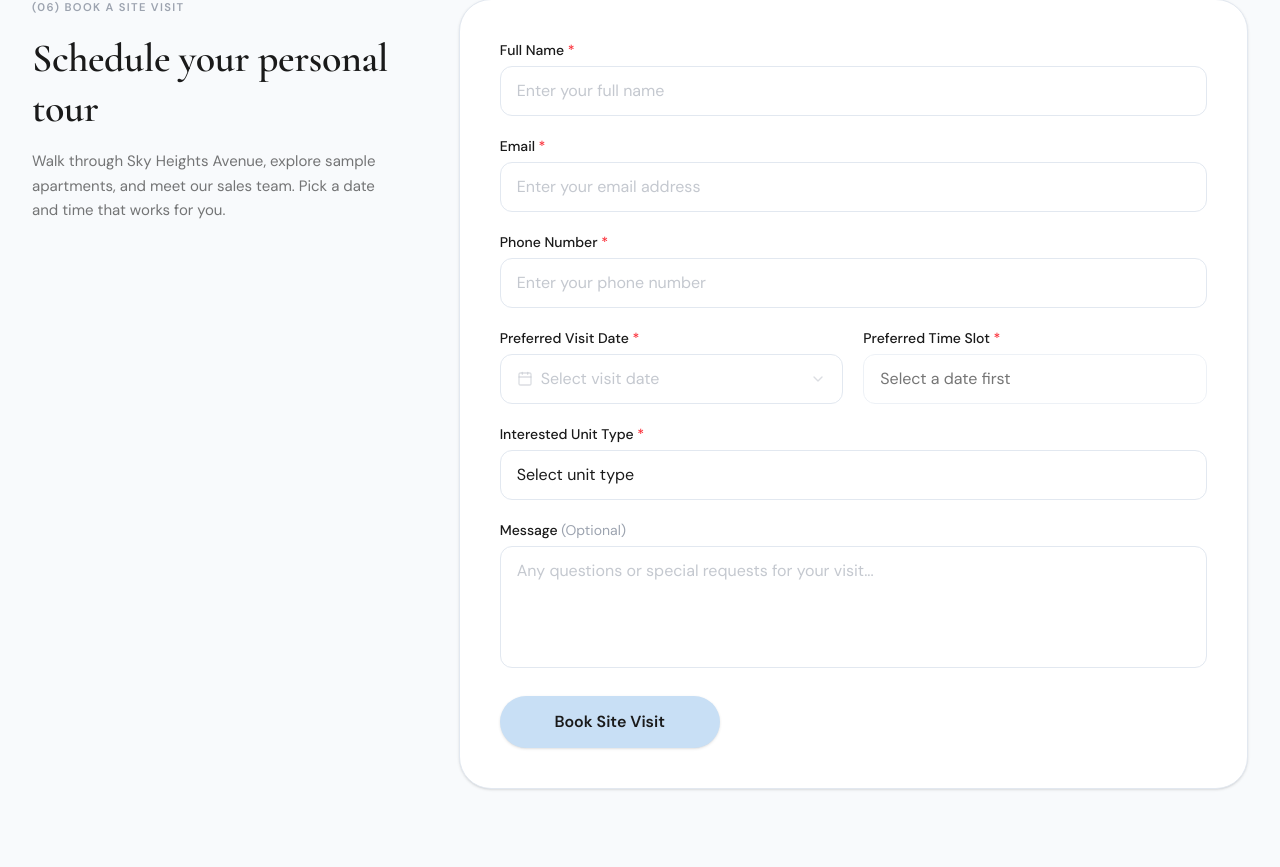
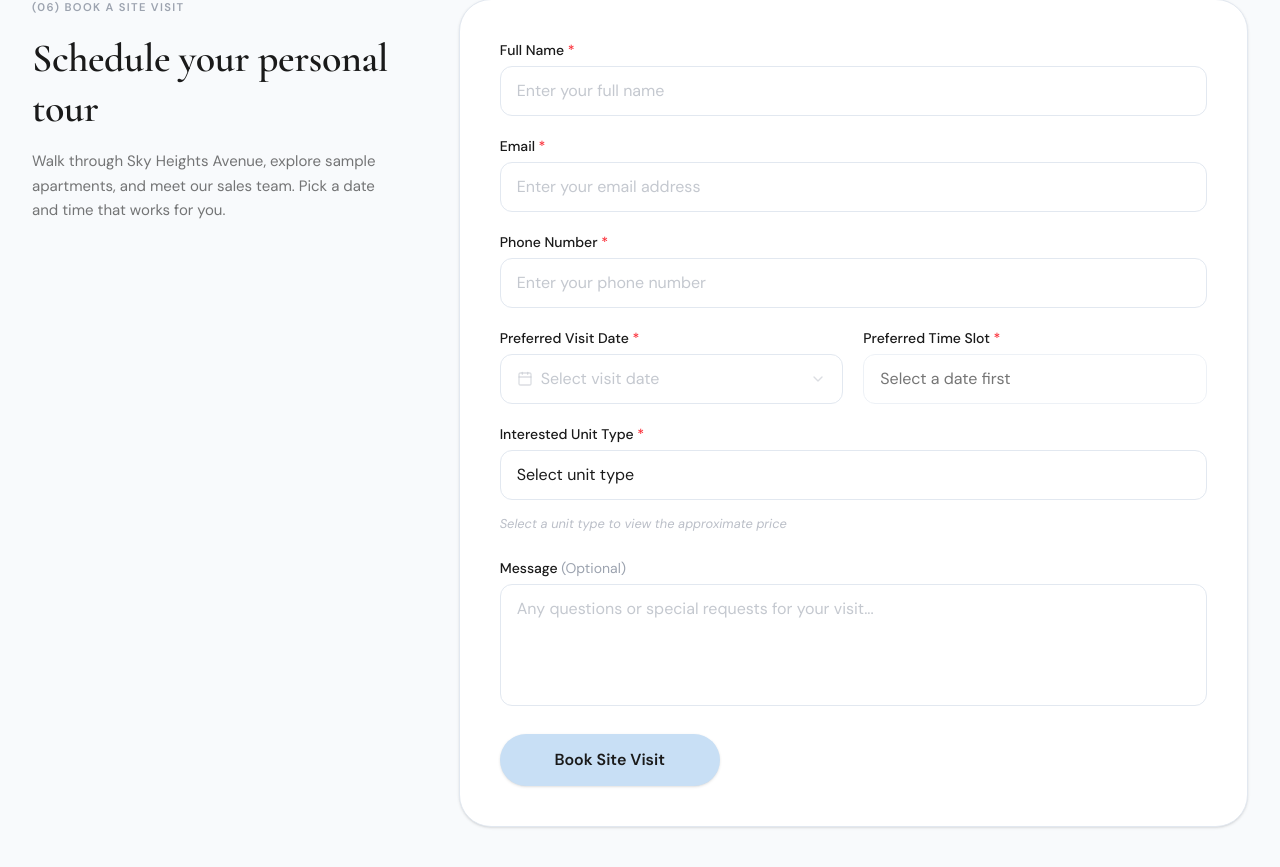
Before and after one commit to AmanCrafts/FuteServices, a React (Vite) app in the folder frontend/: page / in a window 1280 px wide. Shown: the part 4054-4921 px from the top of the page. Built offline with nearby package versions, Linux system fonts and the light colour scheme; a web font is replaced by a local one.

Commit message:
feat: add unit price preview component to booking form based on selection

```diff
--- a/frontend/src/components/BookingForm.jsx
+++ b/frontend/src/components/BookingForm.jsx
@@ -23,6 +23,58 @@ const SUCCESS_MESSAGE =
 
 const inputBase =
   'w-full px-4 py-3 text-sm sm:text-base rounded-xl border bg-white text-brand-dark placeholder:text-brand-muted/60 transition-colors outline-none focus:ring-2 focus:ring-brand-blue focus:border-transparent';
+
+const UNIT_PRICES = {
+  '2 BHK':  { label: '₹82 Lakhs',  note: 'onwards' },
+  '3 BHK':  { label: '₹1.05 Cr',  note: 'onwards' },
+  'Duplex': { label: '₹1.65 Cr',  note: 'onwards' },
+};
+
+const UnitPriceHint = ({ unitType }) => {
+  const price = UNIT_PRICES[unitType];
+  return (
+    <div
+      className="mt-2.5 flex items-center gap-2.5 min-h-[28px]"
+      aria-live="polite"
+      aria-atomic="true"
+    >
+      {price ? (
+        /* Price revealed — animate in */
+        <div
+          key={unitType}
+          style={{
+            display: 'flex', alignItems: 'center', gap: '0.5rem',
+            animation: 'unitPriceIn 0.22s cubic-bezier(0.22,1,0.36,1) both',
+          }}
+        >
+          <style>{`
+            @keyframes unitPriceIn {
+              from { opacity: 0; transform: translateY(4px); }
+              to   { opacity: 1; transform: translateY(0); }
+            }
+          `}</style>
+          {/* Home icon */}
+          <span className="flex items-center justify-center w-6 h-6 rounded-full bg-brand-blue/60 shrink-0">
+            <svg xmlns="http://www.w3.org/2000/svg" viewBox="0 0 20 20" fill="currentColor"
+                 className="w-3 h-3 text-brand-blue-dark">
+              <path d="M10.707 2.293a1 1 0 0 0-1.414 0l-7 7a1 1 0 0 0 1.414 1.414L4 10.414V17a1 1 0 0 0 1 1h2a1 1 0 0 0 1-1v-2a1 1 0 0 1 1-1h2a1 1 0 0 1 1 1v2a1 1 0 0 0 1 1h2a1 1 0 0 0 1-1v-6.586l.293.293a1 1 0 0 0 1.414-1.414l-7-7Z" />
+            </svg>
+          </span>
+          <span className="text-[0.8rem] text-brand-dark/50 leading-none">Approx. price</span>
+          <span className="text-sm font-semibold text-brand-dark leading-none tracking-tight">
+            {price.label}
+          </span>
+          <span className="text-[0.75rem] text-brand-dark/40 leading-none">{price.note}</span>
+        </div>
+      ) : (
+        /* Empty-state prompt */
+        <p className="text-[0.8rem] text-brand-muted/70 leading-none italic">
+          Select a unit type to view the approximate price
+        </p>
+      )}
+    </div>
+  );
+};
 
 const FieldError = ({ id, message }) => (
   <p id={id} role="alert" className="text-xs text-red-600 mt-1.5">
@@ -257,7 +309,9 @@ const BookingForm = () => {
                     value={values.unitType}
                     onChange={handleChange}
                     aria-invalid={submitAttempted && errors.unitType ? 'true' : 'false'}
-                    aria-describedby={errors.unitType ? 'unitType-error' : undefined}
+                    aria-describedby={
+                      errors.unitType ? 'unitType-error' : 'unitType-price-hint'
+                    }
                     className={`${getFieldClass('unitType')} appearance-none`}
                   >
                     <option value="">Select unit type</option>
@@ -267,6 +321,12 @@ const BookingForm = () => {
                       </option>
                     ))}
                   </select>
+
+                  {/* Price hint — always rendered, content swaps on selection */}
+                  <div id="unitType-price-hint">
+                    <UnitPriceHint unitType={values.unitType} />
+                  </div>
+
                   {submitAttempted && errors.unitType && (
                     <FieldError id="unitType-error" message={errors.unitType} />
                   )}
```
